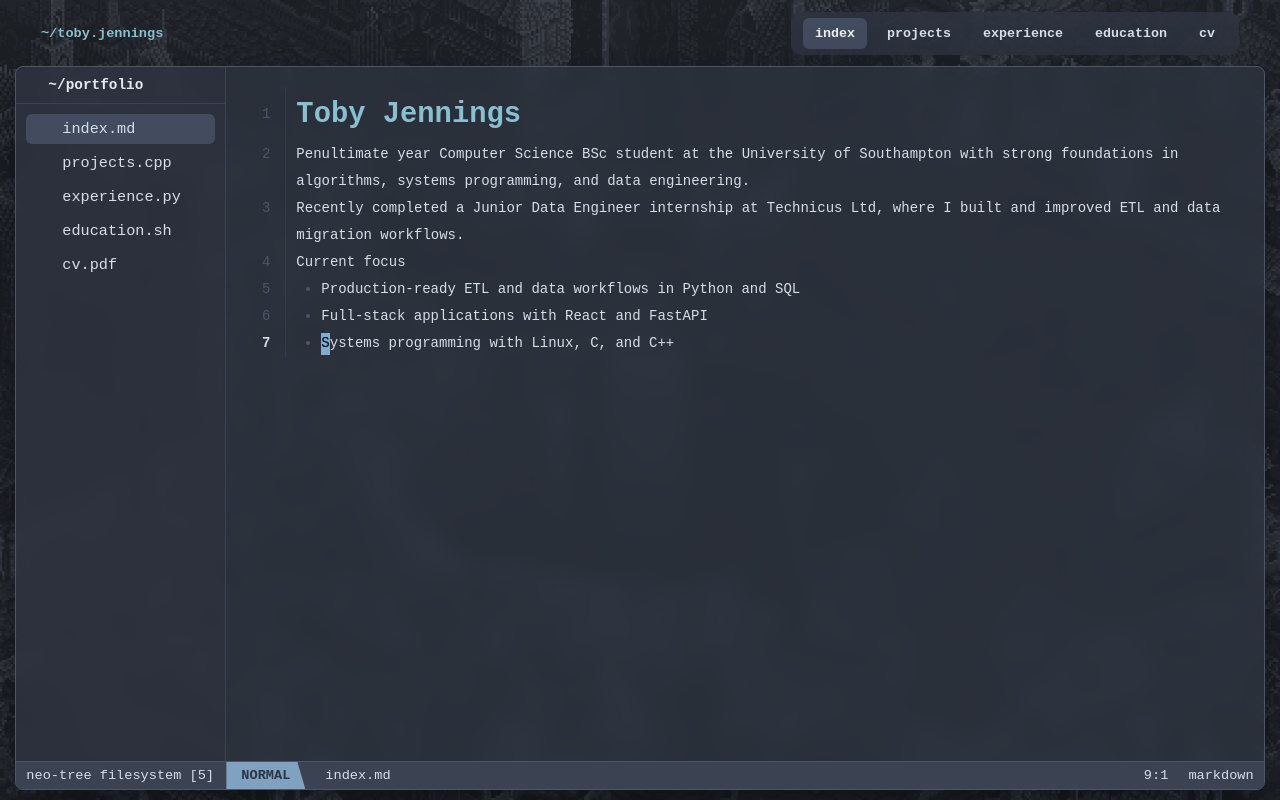
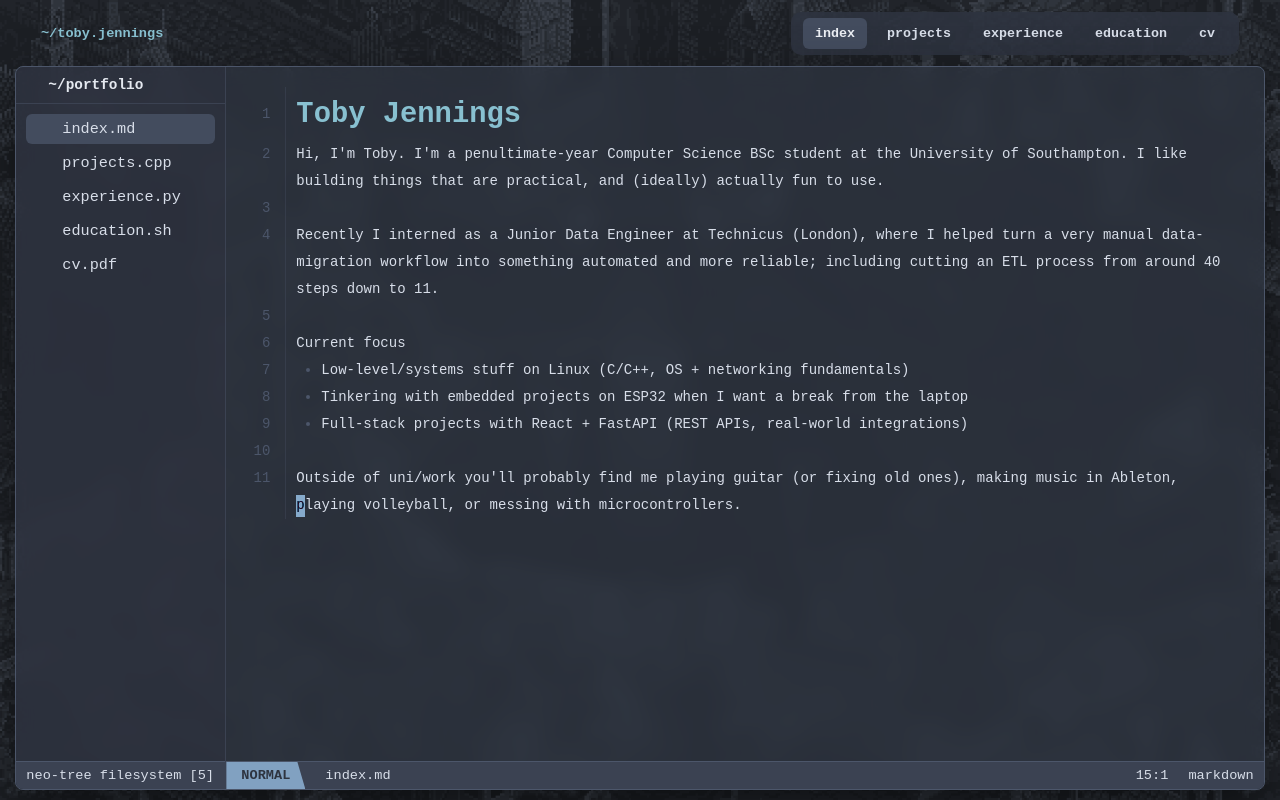
Before and after one commit to kiwifruit0/portfolio, a React (Vite) app: page / in a window 1280 px wide. Built offline with nearby package versions, Linux system fonts and the light colour scheme; some icons are missing.

Commit message:
changed content

```diff
--- a/src/pages/Education.jsx
+++ b/src/pages/Education.jsx
@@ -6,8 +6,10 @@ export default function Education() {
 
       <p className="blank"></p>
       <h3>BSc Computer Science, University of Southampton (2024 - 2027)</h3>
-      <p>Year 1 average: 1st, Year 2 predicted: 1st.</p>
-      <p>Key modules: Operating Systems, Algorithmics, System Architecture, Networks & Security.</p>
+      <p>On track for a 1st (Year 1 average: 1st, Year 2 predicted: 1st).</p>
+      <p>
+        Modules I’ve especially enjoyed: Operating Systems, Algorithmics, System Architecture, Networks & Security.
+      </p>
 
       <p className="blank"></p>
       <h3>A-Levels, George Abbot School (2022 - 2024)</h3>
@@ -15,7 +17,8 @@ export default function Education() {
 
       <p className="blank"></p>
       <h3>GCSEs, George Abbot School (2020 - 2022)</h3>
-      <p>Completed 11 GCSEs at grades 8-9, including Maths, English, Sciences, and Food Nutrition</p>
+      <p>I completed 11 GCSEs at grades 8–9 (including Maths, English, Sciences, and Food Nutrition).</p>
+
     </div>
   );
 }
--- a/src/pages/Experience.jsx
+++ b/src/pages/Experience.jsx
@@ -7,20 +7,35 @@ export default function Experience() {
       <p className="blank"></p>
       <h3>Junior Data Engineer, Technicus Ltd, London (Jun 2025 - Sep 2025)</h3>
       <p>
-        Completed a 3-month internship focused on building and improving data migration solutions.
+        I completed a 3-month internship on data migration tooling. Lots of Python, with a big focus on making processes repeatable.
       </p>
       <ul>
-        <li>Reduced an ETL workflow from 40 manual steps to 11 automated steps using Python.</li>
-        <li>Supported a pre-production migration dry run, diagnosing and resolving data issues.</li>
-        <li>Enhanced migration tooling with improved logging and exception handling.</li>
-        <li>Documented improvements and completed handover to the engineering team.</li>
+        <li>Automated an ETL workflow from ~40 manual steps down to 11.</li>
+        <li>Supported a pre-production migration dry run for client validation, diagnosing and fixing data issues.</li>
+        <li>Improved migration tooling with better logging and exception handling (so failures were actionable).</li>
+        <li>Wrote clear documentation and handed the improvements over to the engineering team.</li>
       </ul>
 
       <p className="blank"></p>
       <h3>Customer Service Assistant, Guildford Spectrum (Aug 2022 - Sep 2025)</h3>
+      <p>
+      For three years, I worked part-time at the front desk of a busy leisure centre, helping customers with bookings, enquiries, and the occasional tricky situation.</p>
       <ul>
-        <li>Provided front-desk support for bookings, payments, and customer enquiries.</li>
-        <li>Managed customer complaints and consistently turned difficult situations positive.</li>
+        <li>Handled bookings, payments, and day-to-day enquiries while keeping things calm under pressure.</li>
+        <li>Dealt with complaints and tricky situations (and usually managed to turn them into good outcomes).</li>
+        <li>Worked closely with the team during peak times and helped train newer staff.</li>
+        <li>Kept accuracy high with tills and customer records, even when it was hectic.</li>
+      </ul>
+
+      <p className="blank"></p>
+      <h3>Volunteering</h3>
+      <ul>
+        <li>
+          <b>Maths Tutor</b> (Sep 2022 - May 2023) - supported Year 11 students in peer tutoring for GCSE Maths.
+        </li>
+        <li>
+          <b>Parkrun</b> (Aug 2022 - May 2023) - helped with setup, timing, and marshalling (25+ events).
+        </li>
       </ul>
 
     </div>
--- a/src/pages/Home.jsx
+++ b/src/pages/Home.jsx
@@ -5,24 +5,36 @@ export default function Home() {
       <h1>Toby Jennings</h1>
 
       <p>
-        Penultimate year Computer Science BSc student at the University of Southampton
-        with strong foundations in algorithms, systems programming, and data engineering.
+        Hi, I'm Toby. I'm a penultimate-year Computer Science BSc student at the University of Southampton.
+        I like building things that are practical, and (ideally) actually fun to use.
       </p>
 
+      <p className="blank"></p>
+
       <p>
-        Recently completed a Junior Data Engineer internship at Technicus Ltd, where
-        I built and improved ETL and data migration workflows.
+        Recently I interned as a Junior Data Engineer at Technicus (London), where I helped turn a very manual
+        data-migration workflow into something automated and more reliable; including cutting an ETL process
+        from around 40 steps down to 11.
       </p>
+
+      <p className="blank"></p>
 
       <p>
         Current focus
       </p>
 
       <ul>
-        <li>Production-ready ETL and data workflows in Python and SQL</li>
-        <li>Full-stack applications with React and FastAPI</li>
-        <li>Systems programming with Linux, C, and C++</li>
+        <li>Low-level/systems stuff on Linux (C/C++, OS + networking fundamentals)</li>
+        <li>Tinkering with embedded projects on ESP32 when I want a break from the laptop</li>
+        <li>Full-stack projects with React + FastAPI (REST APIs, real-world integrations)</li>
       </ul>
+
+      <p className="blank"></p>
+
+      <p>
+        Outside of uni/work you'll probably find me playing guitar (or fixing old ones), making music in Ableton,
+        playing volleyball, or messing with microcontrollers.
+      </p>
 
     </div>
   );
--- a/src/pages/Projects.jsx
+++ b/src/pages/Projects.jsx
@@ -6,21 +6,34 @@ export default function Projects() {
 
       <h1>Projects</h1>
 
+      <p>
+        I like building projects that solve real problems and get used by real people.
+        Here are a few I've enjoyed working on.
+      </p>
+
       <p className="blank"></p>
-      <TwoColumnCards cards={[
+      <TwoColumnCards
+        cards={[
           {
-          name: "1st-place-soton-ds-x-wecs-hackathon",
-          desc: "Built a location-aware full-stack app to gamify real-world activity with category stats, weighted rewards, and leaderboards.",
-          tech: ["React", "Python", "FastAPI", "REST API"],
+            name: "1st place — Soton Data Science x WECS Hackathon",
+            desc: "Built a location-aware full-stack app that turns going outside into a game: category-based stats, weighted rewards, and leaderboards. I worked on the React frontend + API integration, plus the geolocation + Mapbox place classification.",
+            tech: ["React", "Tailwind", "Python", "FastAPI", "Mapbox", "REST API"],
             link: "github.com/Ryan-Shino/WECSHackathonProject",
           },
           {
-          name: "machine-learning-grade-predictor",
-          desc: "Predicted student grades from academic and non-academic features; achieved ~15% improvement over a baseline linear model.",
+            name: "Machine learning grade predictor",
+            desc: "A small ML app that predicts student grades from academic + non-academic attributes. Built the regression model from scratch in Python, did feature engineering/tuning, and got ~15% improvement over a baseline linear model.",
             tech: ["Python", "Machine Learning", "Regression"],
             link: "github.com/kiwifruit0/grade_predictor",
-        }
-      ]} />
+          },
+          {
+            name: "Neovim-inspired portfolio website",
+            desc: "The site you're on right now! A single-page React app styled like my favourite IDE, with a custom cursor grid and resizable panels",
+            tech: ["React", "Vite", "CSS"],
+            link: "github.com/kiwifruit0/portfolio",
+          },
+        ]}
+      />
 
     </div>
   );
```
Also changed, not shown: 1 other file (tests, documents, lock files or other folders). Lines whose indentation alone changed are shown as unchanged.
